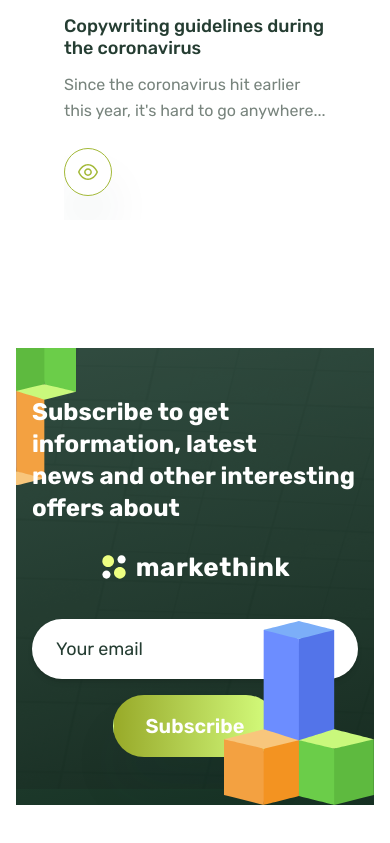
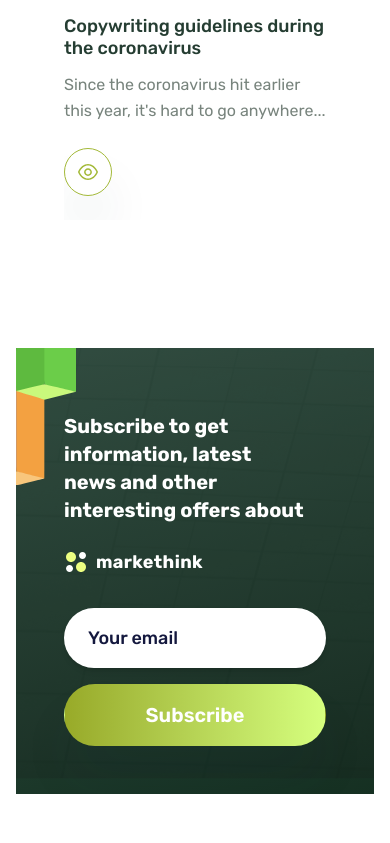
Before and after one commit to Nifilat/marketthink-digital-marketing, a Next.js app: page / in a window 390 px wide. Shown: the part 6432-7275 px from the top of the page. Built offline with nearby package versions, Linux system fonts and the light colour scheme.

Commit message:
style: Refactor ContactSection layout and improve responsive design

```diff
--- a/src/app/components/ContactSection.tsx
+++ b/src/app/components/ContactSection.tsx
@@ -5,14 +5,14 @@ import Logo from './Icons/Logo';
 export default function ContactSection() {
   return (
     <section className="w-full bg-white py-16 md:py-20 px-4 md:px-8 relative">
-      {/* Right block SVG (absolutely positioned, overlays everything, not clipped) */}
-      <div className="absolute right-[4%] bottom-[11%] z-30">
+      {/* Right block SVG - hidden on small screens, responsive size */}
+      <div className="hidden md:block absolute right-[4%] bottom-[11%] z-30">
         <Image
           src="/assets/svgs/contact-block.svg"
           alt="decorative right"
-          width={400}
-          height={400}
-          className="w-[21vw] min-w-[150px]"
+          width={250}
+          height={250}
+          className="w-[120px] md:w-[180px] lg:w-[250px] xl:w-[21vw] min-w-[100px]"
         />
       </div>
       <div className="relative w-full max-w-6xl mx-auto min-h-[400px] overflow-hidden">
@@ -23,7 +23,7 @@ export default function ContactSection() {
           fill
           className="absolute inset-0 w-full h-full object-cover z-0 pointer-events-none"
         />
-        {/* Top left decorative SVG (clipped by overflow-hidden) */}
+        {/* Top left decorative SVG  */}
         <div className="absolute -top-[2%] left-0 -translate-x-1/2 z-10">
           <Image
             src="/assets/svgs/right.svg"
@@ -33,25 +33,25 @@ export default function ContactSection() {
             className="rotate-180"
           />
         </div>
-        {/* Main content (centered and constrained) */}
-        <div className="relative z-20 w-full max-w-3xl mx-auto flex flex-col items-center justify-center text-white py-12 px-4 md:px-12">
-          <h2 className="text-2xl md:text-3xl font-bold text-white text-left mb-6">
+        {/* Main content */}
+        <div className="relative z-20 w-full max-w-3xl md:mx-0 mx-auto flex flex-col items-start justify-center text-white py-12 px-12 md:px-20">
+          <h2 className="text-xl sm:text-2xl md:text-3xl font-bold text-white text-left mb-6 pt-4">
             Subscribe to get information, latest<br />
             news and other interesting offers about
           </h2>
           <div className="flex items-center gap-2 md:gap-3 mb-8">
-            <Logo className="h-7 md:h-10 w-7 md:w-8" />
-            <span className="text-white text-[26px] md:text-2xl font-bold tracking-[0.02em]">markethink</span>
+            <Logo className="h-6 w-6 md:h-10 md:w-8" />
+            <span className="text-white text-lg md:text-2xl font-bold tracking-[0.02em]">markethink</span>
           </div>
-          <form className="w-full flex flex-col sm:flex-row items-center justify-center gap-4">
+          <form className="w-full flex flex-col sm:flex-row items-start justify-start gap-4">
             <input
               type="email"
               placeholder="Your email"
-              className="rounded-full px-6 py-4 text-[#253D32] text-lg w-full sm:w-auto flex-1 bg-white placeholder-[#253D32] focus:outline-none shadow-md"
+              className="rounded-full px-6 py-4 text-[#14183E] text-lg bg-white placeholder-[#14183E] placeholder:font-medium w-full max-w-[280px] sm:w-[320px] focus:outline-none shadow-md"
             />
             <button
               type="submit"
-              className="rounded-full text-white text-xl font-semibold px-8 py-4 md:px-12 md:py-3 shadow-[0px_34px_50px_0px_#073F4312] transition hover:scale-105 bg-gradient-to-r from-[#98AA28] to-[#D6FF7E] border border-transparent cursor-pointer"
+              className="rounded-full text-white text-xl font-semibold px-8 py-4 md:px-12 md:py-3 shadow-[0px_34px_50px_0px_#073F4312] transition hover:scale-105 bg-gradient-to-r from-[#98AA28] to-[#D6FF7E] border border-transparent cursor-pointer w-full max-w-[280px] sm:w-[320px]"
             >
               Subscribe
             </button>
```
